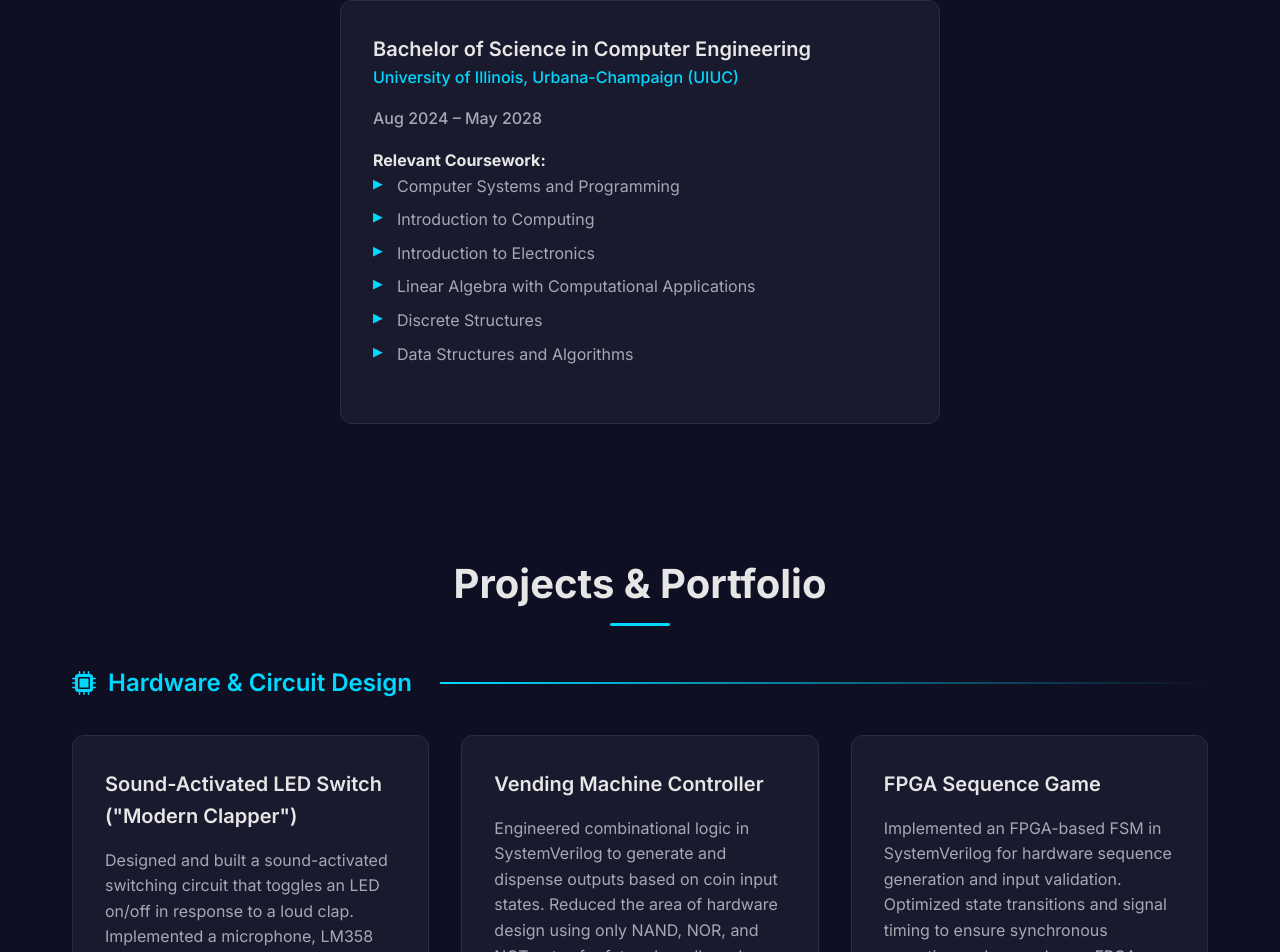
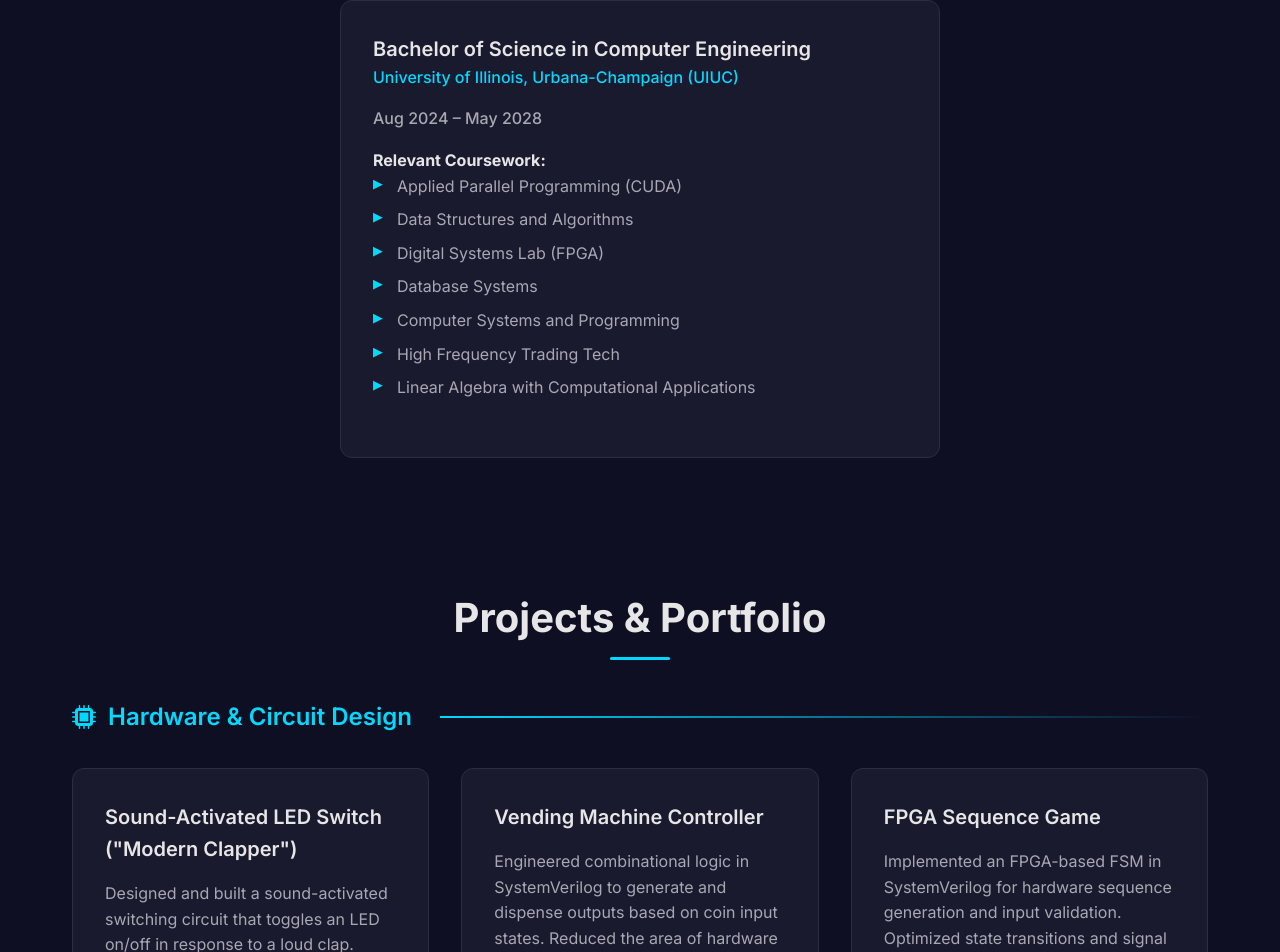
Before and after one commit to rokohli/Portfolio, a Next.js app: page / in a window 1280 px wide. Shown: the part 2396-3348 px from the top of the page. Built offline with nearby package versions, Linux system fonts and the light colour scheme.

Commit message:
education updated

```diff
--- a/pages/index.tsx
+++ b/pages/index.tsx
@@ -180,12 +180,13 @@ const EducationSection = () => {
         <div className="experience-description">
           <p><strong>Relevant Coursework:</strong></p>
           <ul>
+            <li>Applied Parallel Programming (CUDA)</li>
+            <li>Data Structures and Algorithms</li>
+            <li>Digital Systems Lab (FPGA)</li>
+            <li>Database Systems</li>
             <li>Computer Systems and Programming</li>
-            <li>Introduction to Computing</li>
-            <li>Introduction to Electronics</li>
+            <li>High Frequency Trading Tech</li>
             <li>Linear Algebra with Computational Applications</li>
-            <li>Discrete Structures</li>
-            <li>Data Structures and Algorithms</li>
           </ul>
         </div>
       </div>
```
Also changed, not shown: 1 other file (tests, documents, lock files or other folders).
